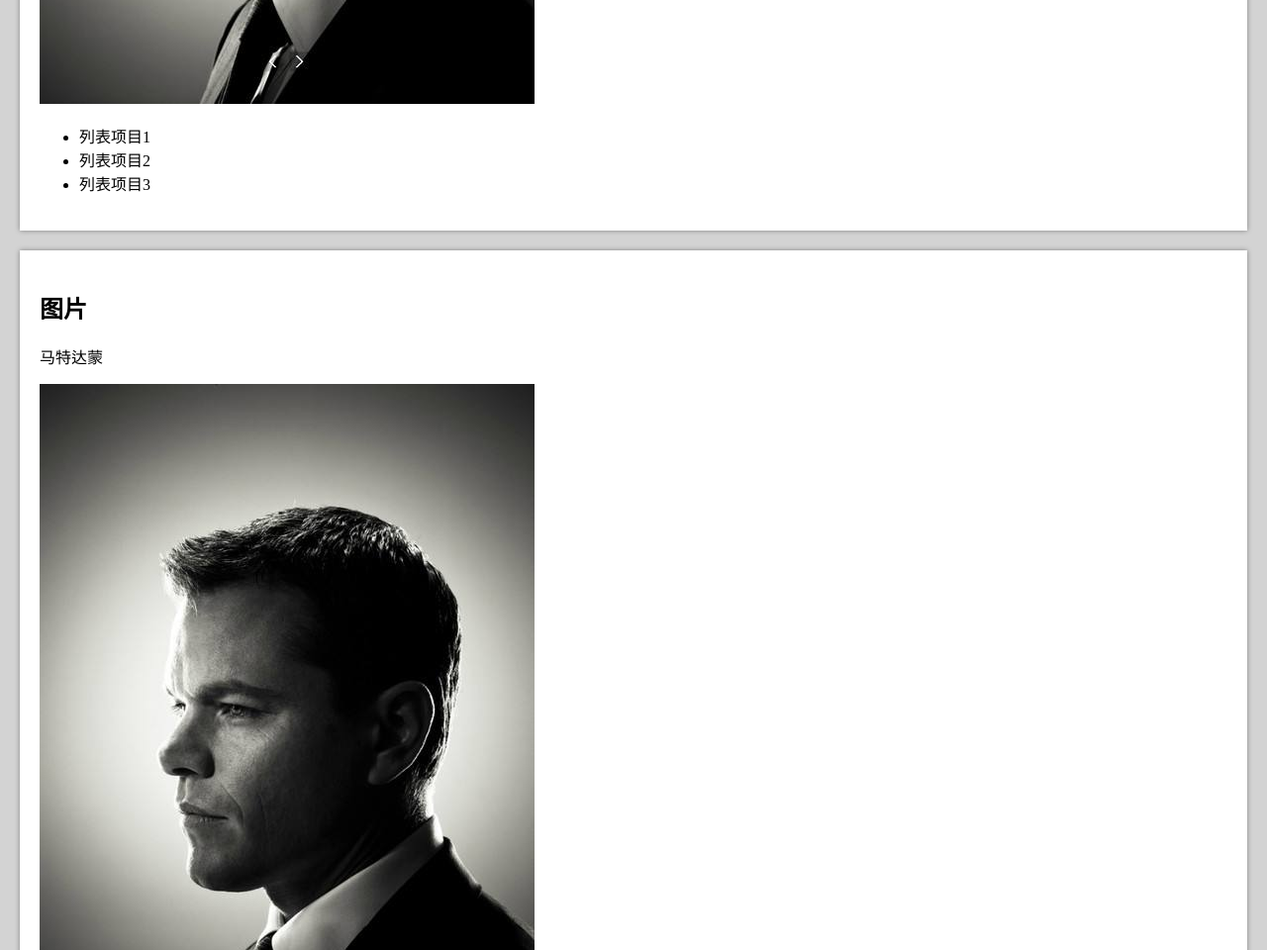
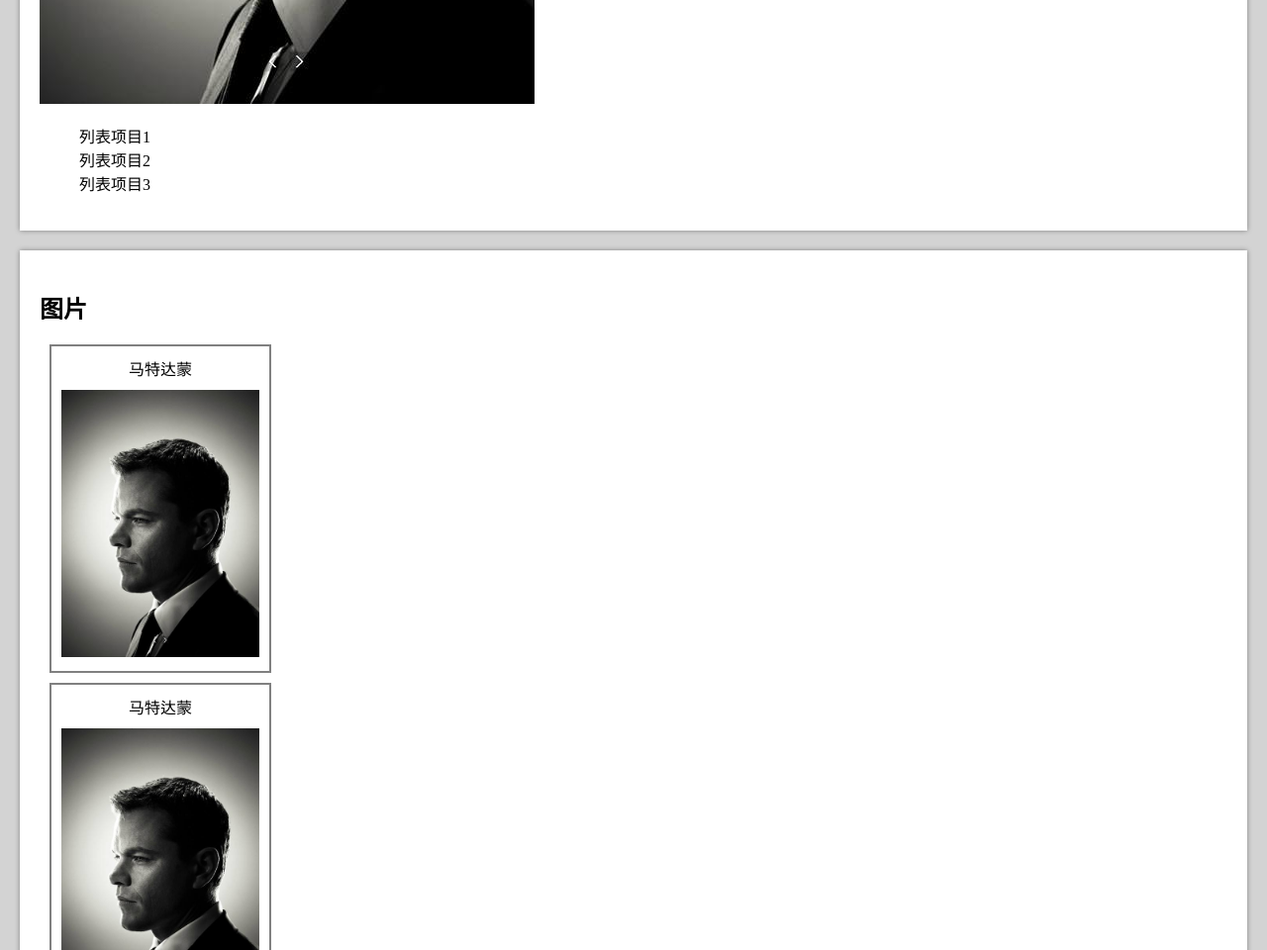
Before and after one commit to George-Zhang-NJUSE/Baidu-IFE2017, a plain HTML site: page Problem Set1/Task2/html/index.html in a window 1280 px wide. Shown: the part 1840-2800 px from the top of the page at 99% size. Drawn offline with Linux system fonts and the light colour scheme.

Commit message:
update css in task2

```diff
--- a/Problem Set1/Task2/css/style.css
+++ b/Problem Set1/Task2/css/style.css
@@ -47,3 +47,32 @@ section{
     margin: 20px;
     padding: 20px;
 }
+
+section > h3,
+section > span{
+    color: gray;
+}
+
+ul.plain{
+    list-style-type: none;
+}
+
+.exhibition{
+    width: 200px;
+    margin: 10px;
+    padding: 10px;
+    padding-top: 0px;
+    border-width: 2px;
+    border-style: solid;
+    border-color: gray;
+}
+
+.exhibition > .desc {
+    text-align: center;
+    padding: 10px;
+}
+
+.exhibition > img{
+    width: 100%;
+    height: auto;
+}
--- a/Problem Set1/Task2/html/index.html
+++ b/Problem Set1/Task2/html/index.html
@@ -34,7 +34,7 @@
             <span>文章发表时间</span>
             <p>这是一个很长的<b>这是粗体字</b>段落这是一个很长的段落这里有个链接<a href="http://ife.baidu.com" target="_blank">用新窗口打开百度前端技术学院</a>这是一个很长的段落这是一个很长的段落<p>
             <img src="../res/timg.jpg" alt="马特·达蒙的照片">
-            <ul>
+            <ul class="plain">
                 <li>列表项目1</li>
                 <li>列表项目2</li>
                 <li>列表项目3</li>
@@ -43,12 +43,22 @@
 
         <section>
             <h2>图片</h2>
-            <p>马特达蒙</p>
-            <img src="../res/timg.jpg" alt="马特·达蒙的照片">
-            <p>马特达蒙</p>
-            <img src="../res/timg.jpg" alt="马特·达蒙的照片">
-            <p>马特达蒙</p>
-            <img src="../res/timg.jpg" alt="马特·达蒙的照片">
+            <div class="exhibition">
+                <div class="desc">马特达蒙</div>
+                <img src="../res/timg.jpg" alt="马特·达蒙的照片">
+            </div>
+            <div class="exhibition">
+                <div class="desc">马特达蒙</div>
+                <img src="../res/timg.jpg" alt="马特·达蒙的照片">
+            </div>
+             <div class="exhibition">
+                <div class="desc">马特达蒙</div>
+                <img src="../res/timg.jpg" alt="马特·达蒙的照片">
+            </div>
+            <div class="exhibition">
+                <div class="desc">马特达蒙</div>
+                <img src="../res/timg.jpg" alt="马特·达蒙的照片">
+            </div>
         </section>
 
         <section>
```
